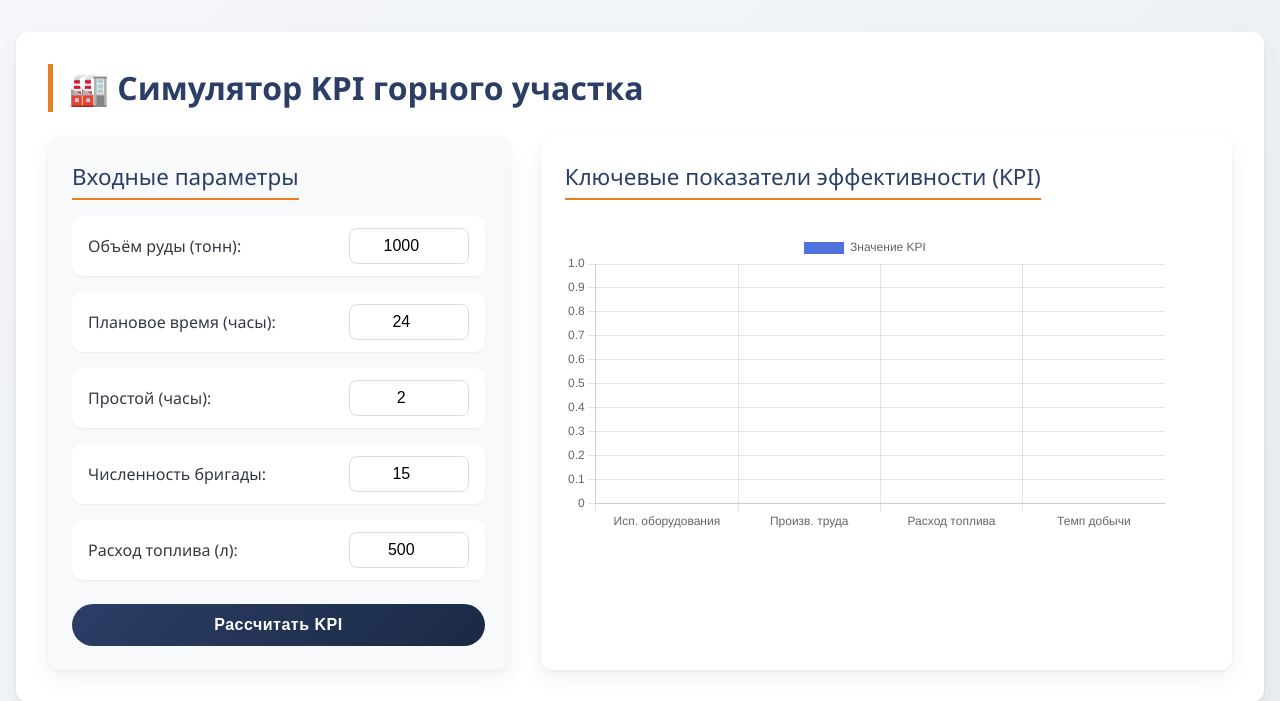
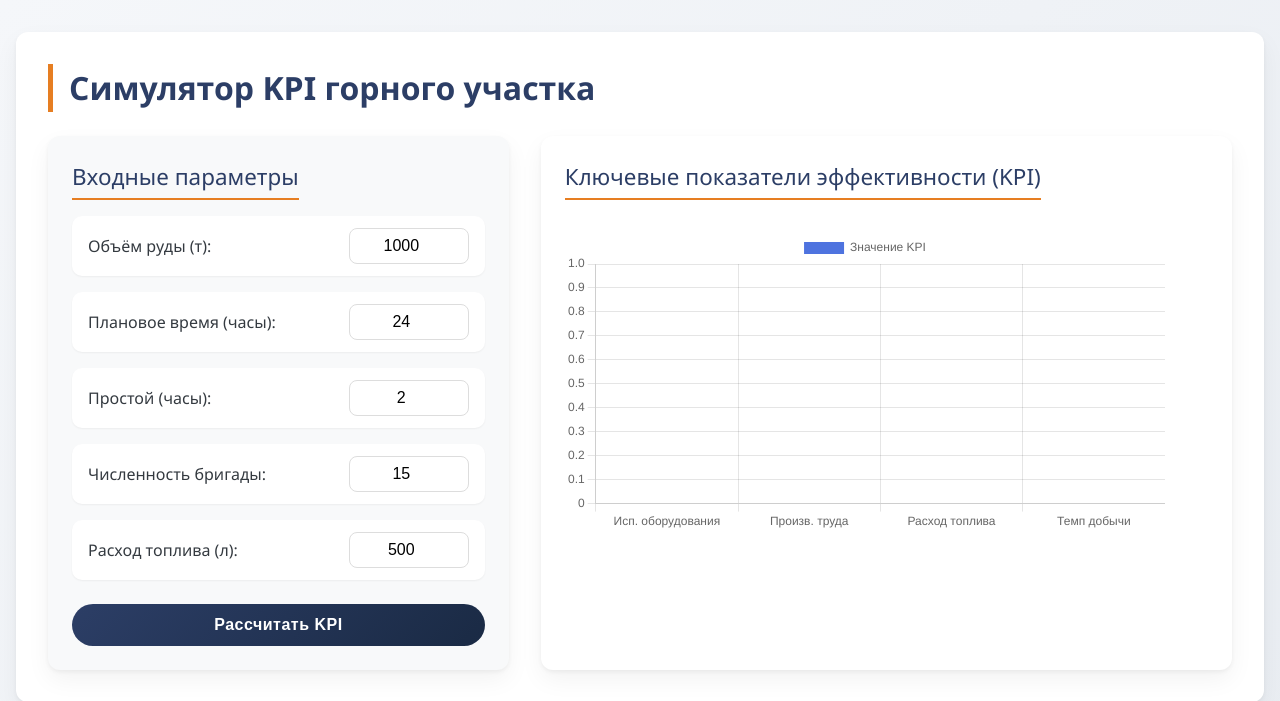
Before and after one commit to maksocean/kpi-analysis-app, a Django app: page /simulator/ in a window 1280 px wide. Shown: the top 701 px of the page. Run offline with Django 5.2, Linux system fonts and the light colour scheme.

Commit message:
Update dashboard.html

```diff
--- a/kpi_analysis_app/simulator/templates/simulator/dashboard.html
+++ b/kpi_analysis_app/simulator/templates/simulator/dashboard.html
@@ -2,19 +2,21 @@
 <!DOCTYPE html>
 <html>
 <head>
-    <title>Mining KPI Simulator</title>
+    <meta charset="UTF-8">
+    <meta name="viewport" content="width=device-width, initial-scale=1.0">
+    <title>KPI Simulator | Горный участок</title>
     <script src="https://cdn.jsdelivr.net/npm/chart.js"></script>
     <link rel="stylesheet" href="{% static 'simulator/css/style.css' %}">
 </head>
 <body>
     <div class="container">
-        <h1>🏭 Симулятор KPI горного участка</h1>
+        <h1>Симулятор KPI горного участка</h1>
         <div class="dashboard">
-            <!-- Панель управления (слайдеры/поля ввода) -->
+            <!-- Панель управления -->
             <div class="control-panel">
                 <h3>Входные параметры</h3>
                 <form id="kpiForm">
-                    <label>Объём руды (тонн): <input type="number" id="ore_volume" value="1000"></label>
+                    <label>Объём руды (т): <input type="number" id="ore_volume" value="1000"></label>
                     <label>Плановое время (часы): <input type="number" id="operating_time" value="24"></label>
                     <label>Простой (часы): <input type="number" id="downtime" value="2"></label>
                     <label>Численность бригады: <input type="number" id="crew_size" value="15"></label>
```
